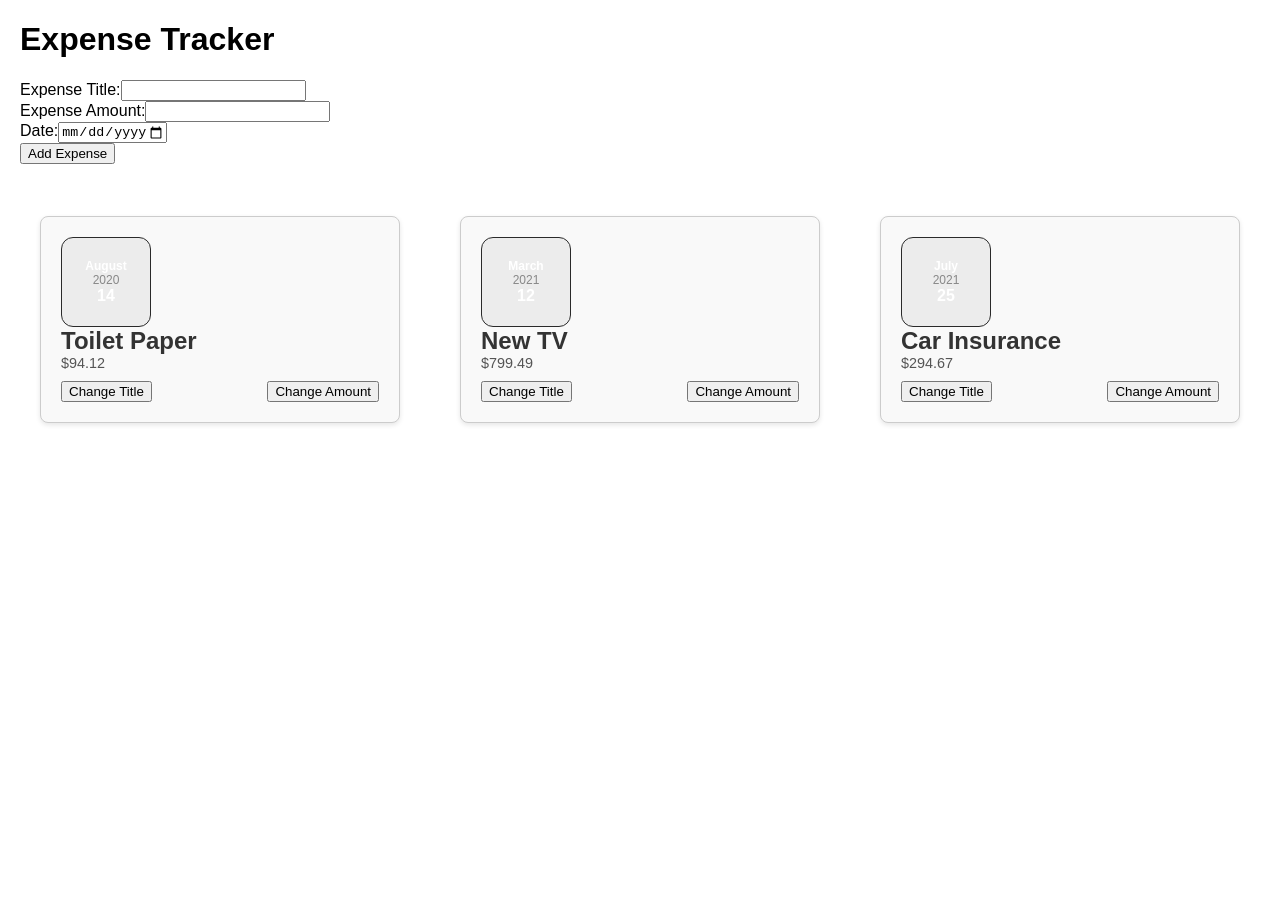
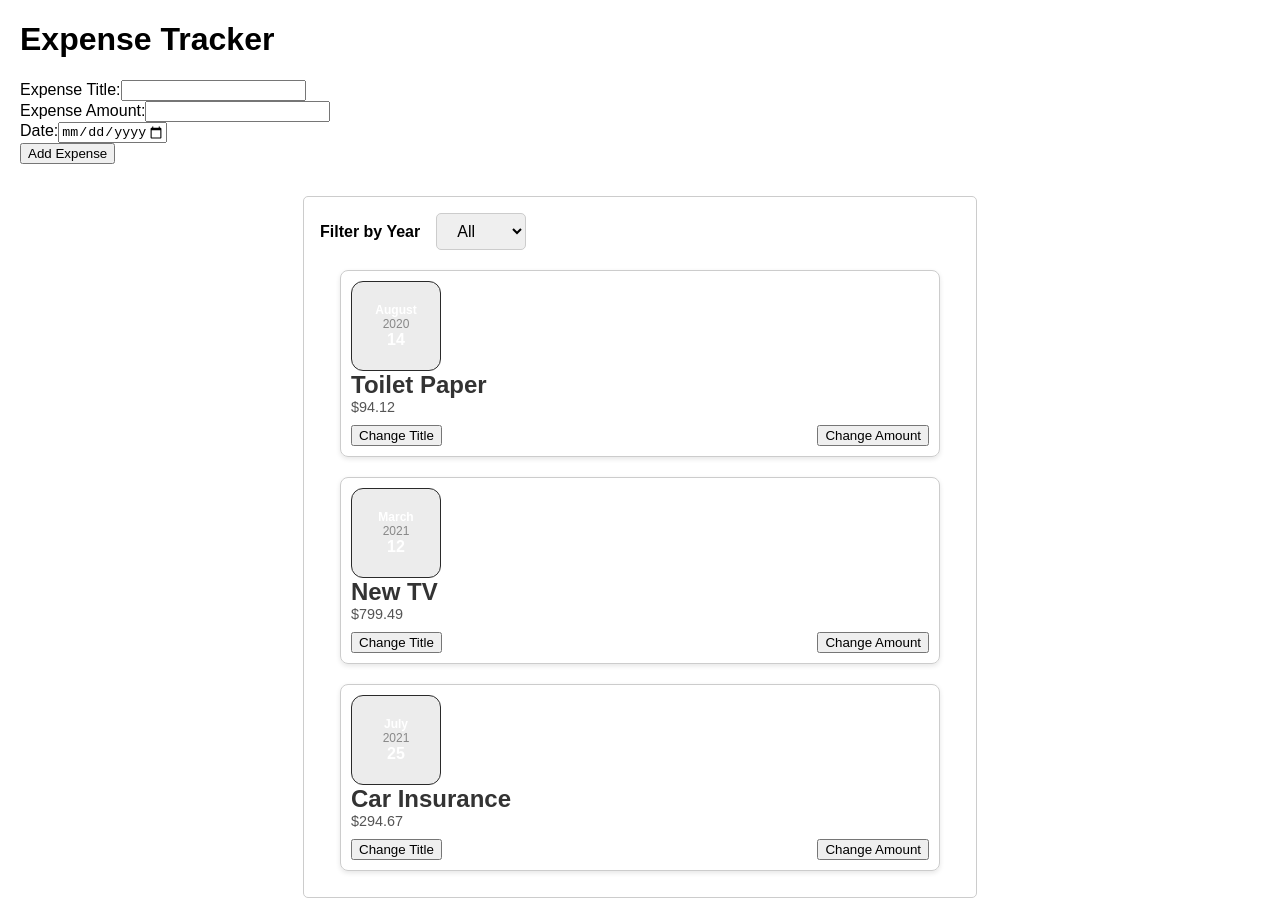
Before and after one commit to zydnwz/eventHandling-react, a React (Create React App) app: page / in a window 1280 px wide. Before the commit the page ends 800 px from the top, so only its background shows below. Built offline with nearby package versions, Linux system fonts and the light colour scheme.

Commit message:
Adding a filter which doesnt work on the expense tracker

```diff
--- /dev/null
+++ b/src/components/Expenses/ExpenseFilter.css
@@ -0,0 +1,12 @@
+.expense-filter {
+    margin-bottom: 1rem;
+  }
+
+  .expense-filter label {
+    font-weight: bold;
+  }
+
+  .expense-filter select {
+    padding: 0.5rem;
+    margin-left: 1rem;
+  }
--- /dev/null
+++ b/src/components/Expenses/ExpenseFilter.js
@@ -0,0 +1,23 @@
+import React from 'react';
+import './ExpenseFilter.css';
+
+const ExpenseFilter = (props) => {
+  const changeYearHandler = (event) => {
+    props.onChangeFilter(event.target.value);
+  };
+
+  return (
+    <div className="expenses-filter">
+      <label>Filter by Year</label>
+      <select value={props.selectedYear} onChange={changeYearHandler}>
+        <option value="">All</option>
+        <option value="2022">2022</option>
+        <option value="2023">2023</option>
+        <option value="2024">2024</option>
+        <option value="2025">2025</option>
+      </select>
+    </div>
+  );
+};
+
+export default ExpenseFilter;
--- a/src/components/Expenses/Expenses.css
+++ b/src/components/Expenses/Expenses.css
@@ -1,56 +1,39 @@
-
 .expenses {
-    display: grid;
-    gap: 20px;
-    grid-template-columns: repeat(auto-fit, minmax(250px, 1fr));
+  margin: 1rem auto;
+  padding: 1rem;
+  border: 1px solid #ccc;
+  border-radius: 5px;
+  width: 90%;
+  max-width: 40rem;
 }
 
-  .expense-item {
-    background-color: #f9f9f9;
-    border-radius: 8px;
-    padding: 20px;
+.expenses-message {
+  text-align: center;
+  font-size: 1.2rem;
+  color: #888;
 }
 
-  .expense-item_description h2 {
-    margin: 0;
-    color: #333;
+.expenses-filter {
+  margin-bottom: 1rem;
 }
 
-  .expense-item_price {
-    color: #555;
-    font-size: 0.9rem;
-  }
-
-  .expense-date {
-    display: flex;
-    flex-direction: column;
-    width: 5.5rem;
-    height: 5.5rem;
-    border: 1px solid #2a2a2a;
-    background-color: #ececec;
-    color: white;
-    border-radius: 12px;
-    align-items: center;
-    justify-content: center;
-  }
-
-  .expense-date_month {
-    font-size: 0.75rem;
+.expenses-filter label {
   font-weight: bold;
 }
 
-  .expense-date_year {
-    font-size: 0.75rem;
-    color: #888;
+.expenses-filter select {
+  font: inherit;
+  padding: 0.5rem 1rem;
+  font-size: 1rem;
+  border: 1px solid #ccc;
+  border-radius: 5px;
+  margin-left: 1rem;
 }
 
-  .expense-date_day {
-    font-size: 1rem;
-    font-weight: bold;
+.expenses-filter select:focus {
+  outline: none;
 }
 
-  .expense-location {
-    margin-top: 10px;
-    font-size: 0.9rem;
-    color: #777;
+.expenses-filter select option {
+  font: inherit;
 }
--- a/src/components/Expenses/Expenses.js
+++ b/src/components/Expenses/Expenses.js
@@ -1,10 +1,18 @@
-import React from 'react';
+import React, { useState } from 'react';
 import ExpenseItem from './ExpenseItem';
+import ExpenseFilter from './ExpenseFilter';
 import './Expenses.css';
 
 function Expenses(props) {
+  const [filteredYear, setFilteredYear] = useState('');
+
+  const changeYearHandler = (selectedYear) => {
+    setFilteredYear(selectedYear);
+  };
+
   return (
     <div className="expenses">
+      <ExpenseFilter selectedYear={filteredYear} onChangeYear={changeYearHandler} />
       {props.items.map((expense) => (
         <ExpenseItem
           key={expense.id}
```
Lines whose indentation alone changed are shown as unchanged.
